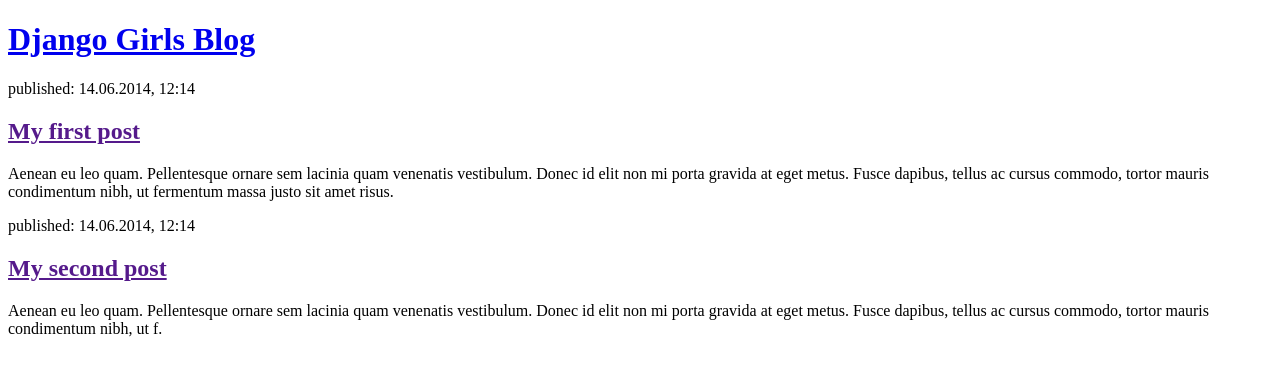
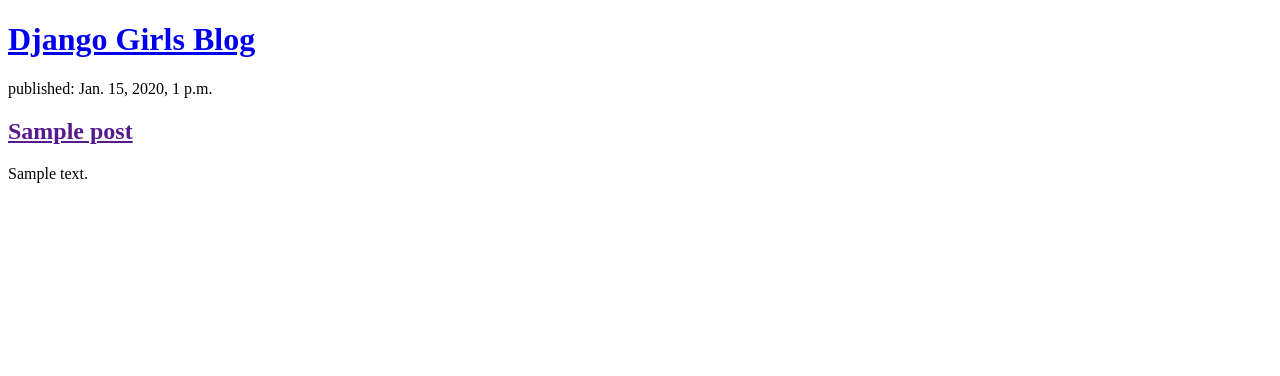
Before and after one commit to JPOkello/my-first-blog, a Django app: page / in a window 1280 px wide. Shown: the top 376 px of the page. Run offline with Django 4.2, Linux system fonts and the light colour scheme; tables that the repository leaves empty hold one stand-in row (values such as "Sample post").

Commit message:
Modified templates to display posts from database.

```diff
--- a/blog/templates/blog/post_list.html
+++ b/blog/templates/blog/post_list.html
@@ -7,22 +7,21 @@
     <header>
         <h1><a href="/">Django Girls Blog</a></h1>
     </header>
+
+    {% for post in posts %}
+
     <article>
-        <time>published: 14.06.2014, 12:14</time>
-        <h2><a href="">My first post</a></h2>
-        <p>Aenean eu leo quam. Pellentesque ornare sem
-lacinia quam venenatis vestibulum. Donec id elit non mi porta
-gravida at eget metus. Fusce dapibus, tellus ac cursus commodo,
-tortor mauris condimentum nibh, ut fermentum massa justo sit
-amet risus.</p>
+        <time>published: {{ post.published_date }}</time>
+        <h2><a href="">{{ post.title }}</a></h2>
+        <p>{{ post.text|linebreaksbr }}</p>
+
     </article>
-    <article>
-        <time>published: 14.06.2014, 12:14</time>
-        <h2><a href="">My second post</a></h2>
-        <p>Aenean eu leo quam. Pellentesque ornare sem
-lacinia quam venenatis vestibulum. Donec id elit non mi porta
-gravida at eget metus. Fusce dapibus, tellus ac cursus commodo,
-tortor mauris condimentum nibh, ut f.</p>
-    </article>
+
+    {% endfor %}
+
+
+
+
+
 </body>
 </html>
--- a/blog/views.py
+++ b/blog/views.py
@@ -1,6 +1,10 @@
 from django.shortcuts import render
+from django.utils import timezone
+from .models import Post
+
 
 # Create your views here.
 
 def post_list(request):
-    return render(request, 'blog/post_list.html', {})
+    posts = Post.objects.filter(published_date__lte=timezone.now()).order_by('published_date')
+    return render(request, 'blog/post_list.html', {'posts' : posts})
```
